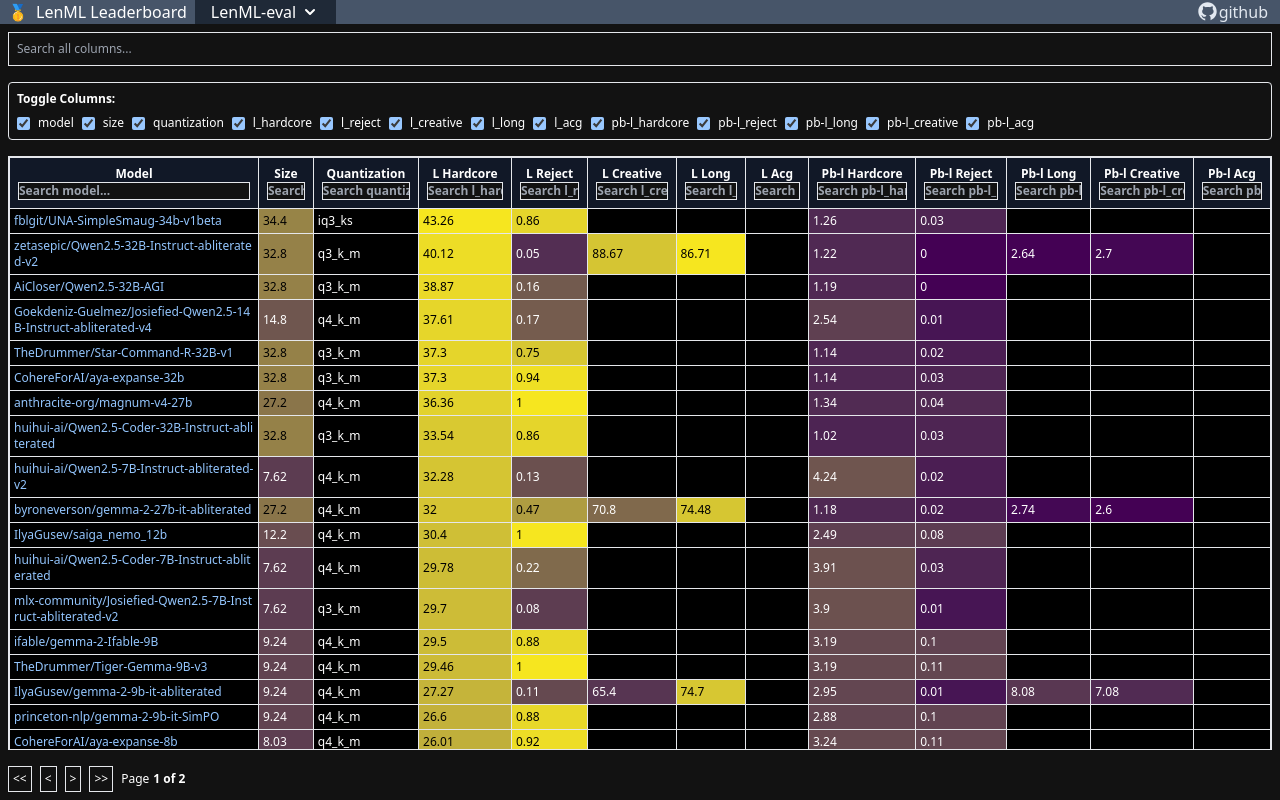
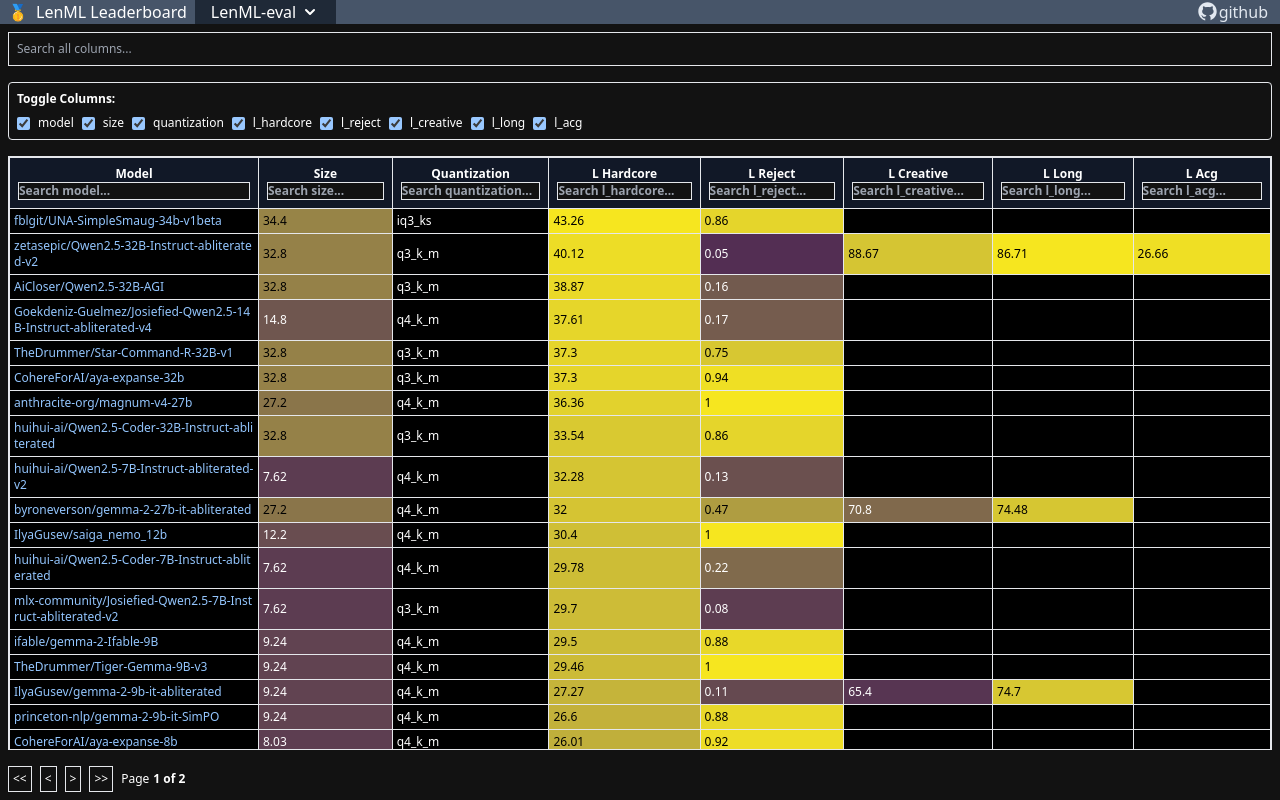
Before and after one commit to lenML/lenml-llm-leaderboard, a React (Vite) app: page / in a window 1280 px wide. Built offline with nearby package versions, Linux system fonts and the light colour scheme.

Commit message:
feat: update data/ remove pb-xxx

```diff
--- a/src/App.tsx
+++ b/src/App.tsx
@@ -382,7 +382,7 @@
     size,
     quantization,
     ...others,
-    ...Object.fromEntries(pbs),
+    // ...Object.fromEntries(pbs),
     // ...Object.fromEntries(unquants),
   };
 
--- a/src/data/eval-data.json
+++ b/src/data/eval-data.json
@@ -16,7 +16,8 @@
     "l_hardcore": 40.12,
     "l_reject": 0.05,
     "l_long": 86.70626347384285,
-    "l_creative": 88.66666666666667
+    "l_creative": 88.66666666666667,
+    "l_acg": 26.66
   },
   {
     "model": "AiCloser/Qwen2.5-32B-AGI",
```
